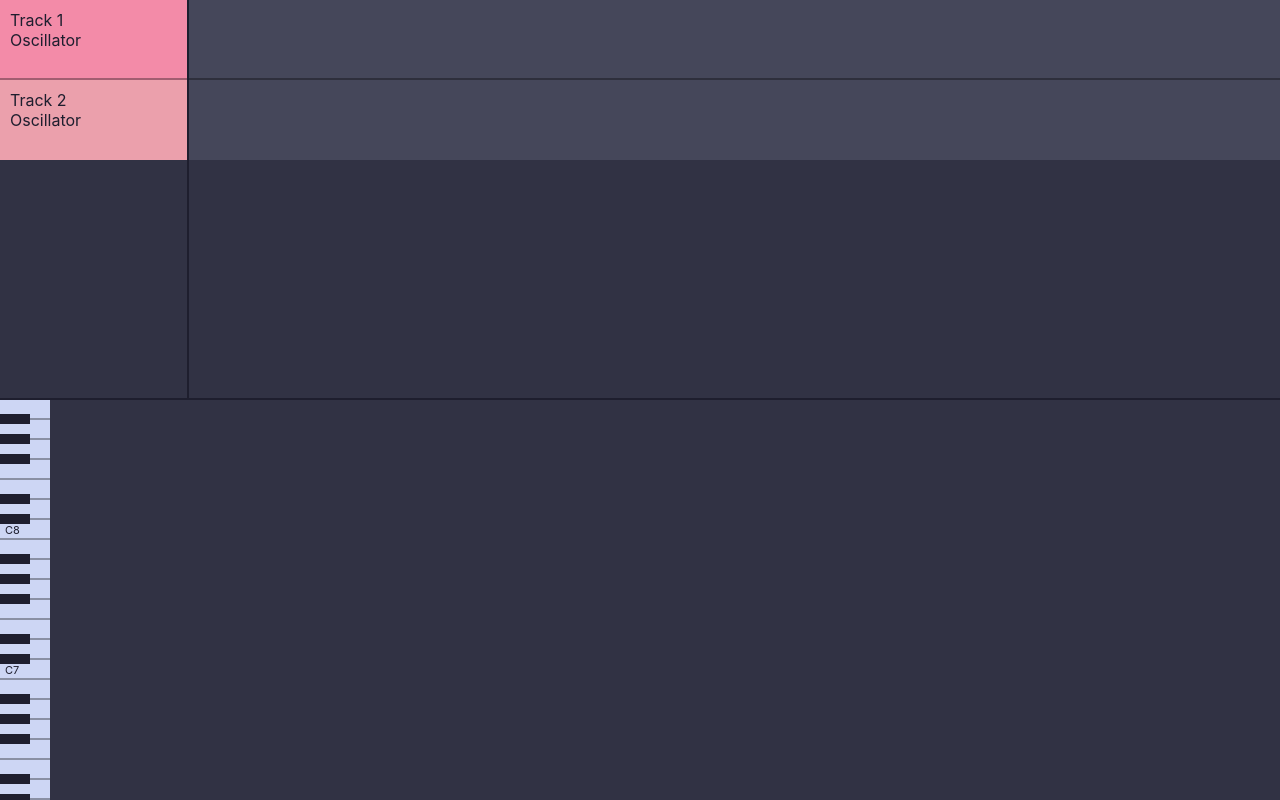
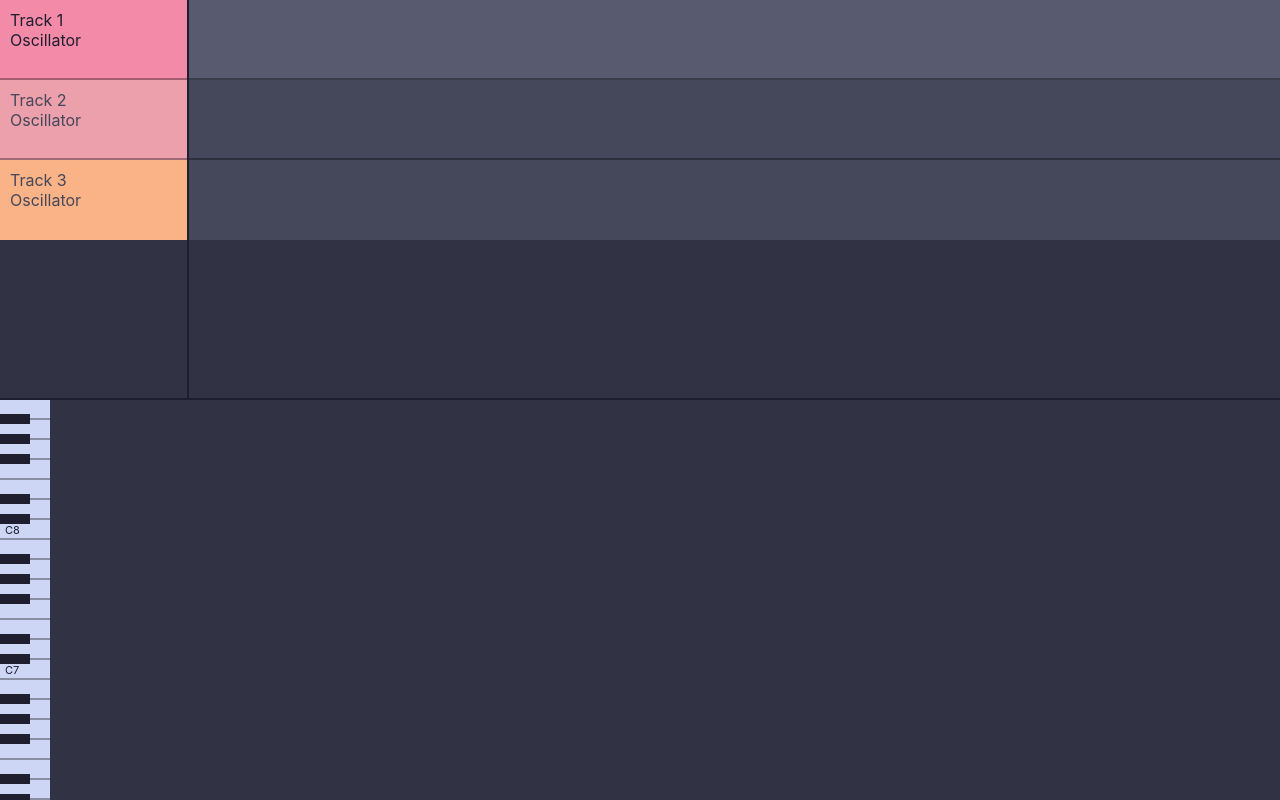
Before and after one commit to J-Meow/topaz, a website built with Vite: page index.html in a window 1280 px wide. Built offline with nearby package versions, Linux system fonts and the light colour scheme.

Commit message:
Track selection

```diff
--- a/src/index.css
+++ b/src/index.css
@@ -7,6 +7,7 @@
     --crust: #232634;
     --surface-0: #313244;
     --surface-1: #45475a;
+    --surface-2: #585b70;
     --red: #f38ba8;
     --maroon: #eba0ac;
     --peach: #fab387;
@@ -85,12 +86,18 @@ html {
 #overall .track {
     background: var(--surface-1);
 }
+#overall .track.selected {
+    background: var(--surface-2);
+}
 #tracks .track {
     background: var(--red);
-    color: var(--base);
+    color: var(--surface-1);
     display: flex;
     flex-direction: column;
     padding: 10px;
+}
+#tracks .track.selected {
+    color: var(--base);
 }
 .track:not(:last-of-type) {
     border-bottom: 2px solid #0005;
--- a/src/main.ts
+++ b/src/main.ts
@@ -12,8 +12,24 @@ for (let key = 0; key < elements.pianoKeys.length; key++) {
 }
 let song = {
     tracks: [
-        { type: "oscillator", name: "Track 1", color: "red" },
-        { type: "oscillator", name: "Track 2", color: "maroon" },
+        {
+            type: "oscillator",
+            name: "Track 1",
+            color: "red",
+            instrumentSettings: { wave: "square" },
+        },
+        {
+            type: "oscillator",
+            name: "Track 2",
+            color: "maroon",
+            instrumentSettings: { wave: "triangle" },
+        },
+        {
+            type: "oscillator",
+            name: "Track 3",
+            color: "peach",
+            instrumentSettings: { wave: "sine" },
+        },
     ],
 }
 let state: {
@@ -28,7 +44,7 @@ let state: {
     },
 }
 function showTracks() {
-    song.tracks.forEach((track) => {
+    song.tracks.forEach((track, i) => {
         const trackElement = document.createElement("div")
         trackElement.className = "track"
         trackElement.style.backgroundColor = "var(--" + track.color + ")"
@@ -42,6 +58,25 @@ function showTracks() {
         const overallViewTrackElement = document.createElement("div")
         overallViewTrackElement.className = "track"
         elements.overallView.appendChild(overallViewTrackElement)
+        if (state.selectedTrack == i) {
+            trackElement.classList.add("selected")
+            overallViewTrackElement.classList.add("selected")
+        }
+        trackElement.addEventListener("click", () => {
+            elements.trackList.children[state.selectedTrack].classList.remove(
+                "selected",
+            )
+            elements.overallView.children[state.selectedTrack].classList.remove(
+                "selected",
+            )
+            state.selectedTrack = i
+            elements.trackList.children[state.selectedTrack].classList.add(
+                "selected",
+            )
+            elements.overallView.children[state.selectedTrack].classList.add(
+                "selected",
+            )
+        })
     })
 }
 showTracks()
```
